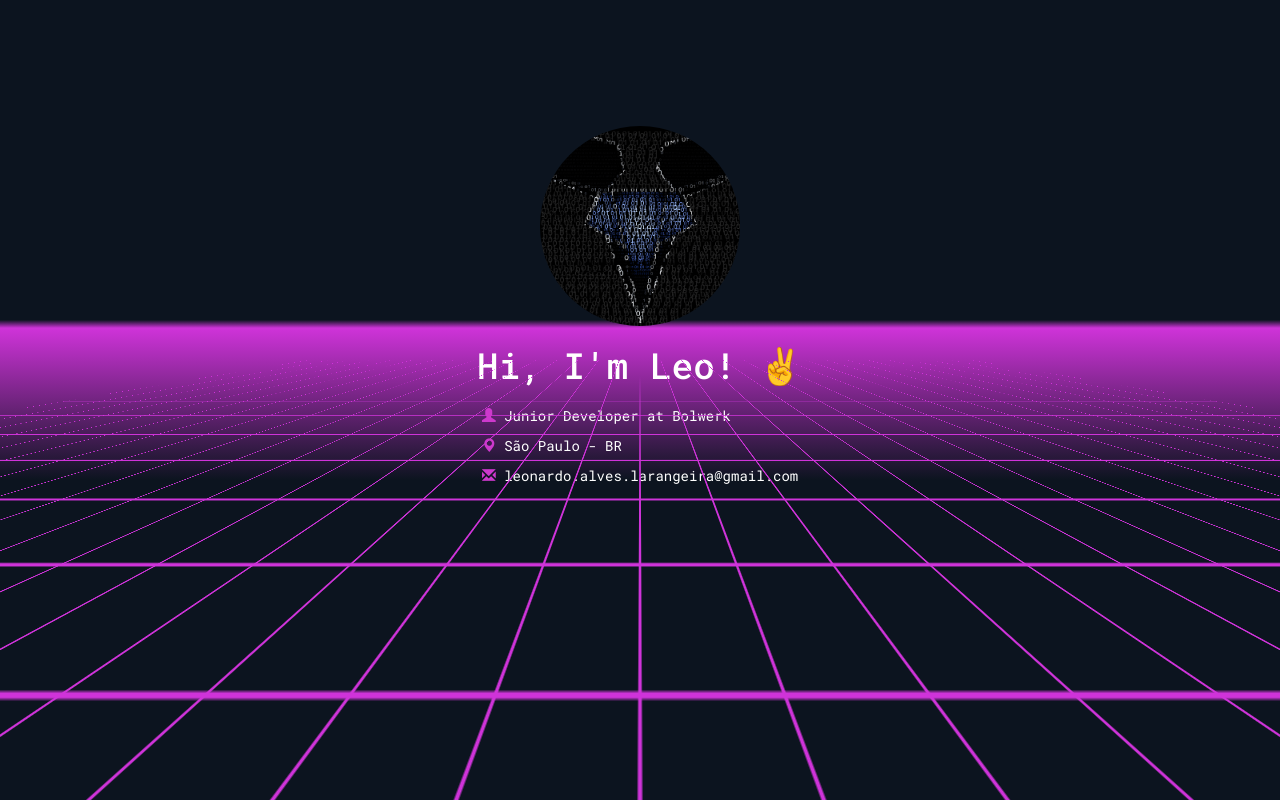
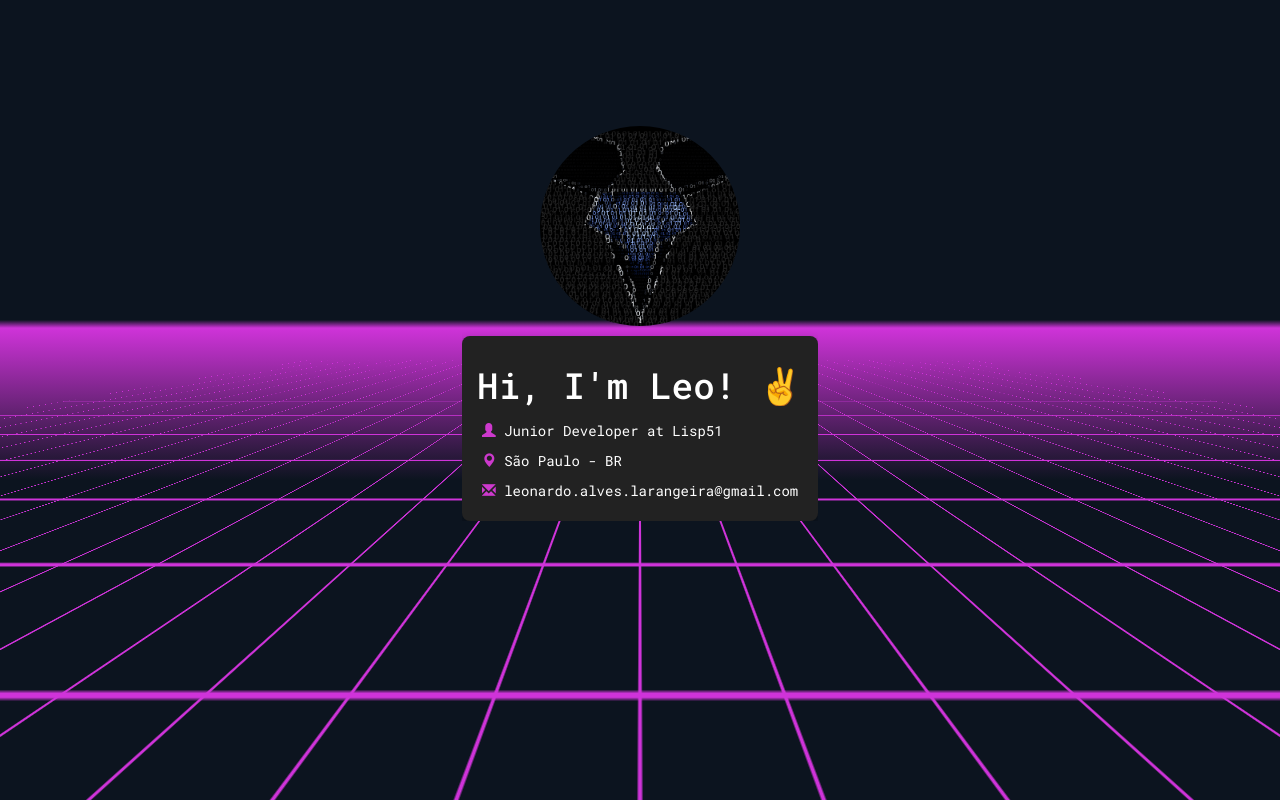
Before and after one commit to LeoLarangeira/portfolio, a plain HTML site: page index.html in a window 1280 px wide. Drawn offline with nearby package versions, Linux system fonts and the light colour scheme.

Commit message:
add background card and update the company name

```diff
--- a/css/global.css
+++ b/css/global.css
@@ -13,4 +13,5 @@
     justify-content: flex-start; /* Alinha os itens no topo (eixo principal) */
     align-items: center; /* Centraliza os itens no eixo transversal */
     height: 100%;
+    z-index: 2;
 }
--- a/css/header.css
+++ b/css/header.css
@@ -4,6 +4,7 @@
     display: flex;
     flex-direction: column;
     align-items: center;
+    z-index: 3;
 }
 .header .photo{
     height: 200px;
@@ -20,15 +21,27 @@ body{
 }
 
 
+/* Card estilo */
+.card {
+    background: #222;
+    border-radius: 8px;
+    padding: 1rem;
+    box-shadow: 0px 4px 8px rgba(0, 0, 0, 0.3);
+    margin-top: 1rem;
+    z-index: 3;
+  }
+
 .information{
     margin: .5rem;
     display: flex;
     flex-direction: column;
     align-items: flex-start;
+    z-index: 3;
 }
 
 .information p{
     margin: .5rem;
     flex-direction: row;
     align-items: center;
+    z-index: 3;
 }
--- a/css/retrowave.css
+++ b/css/retrowave.css
@@ -7,6 +7,7 @@
   html, body {
     height: 100%;
     overflow: hidden;
+    z-index: 1; /* Camada inferior */
   }
 
   body {
@@ -22,6 +23,7 @@
     justify-content: center;
     align-items: center;
     height: 100%;
+    z-index: 2;
   }
 
   .inner-wrapper {
@@ -31,6 +33,7 @@
     margin: 0 auto;
     perspective: 180px;
     perspective-origin: 50% 40%;
+    z-index: 2;
   }
 
   .landscape {
@@ -44,6 +47,7 @@
     background-position: -1px -1px, -1px -1px;
     transform: rotateX(85deg);
     animation: moveUp 1s infinite linear;
+    z-index: 1; /* Camada inferior */
   }
 
 
@@ -53,20 +57,25 @@
   @keyframes moveUp{
     0% {
       background-position: -50px -50px, -1px -1px;
+      z-index: 2;
     }
     100% {
       background-position: -1px -1px, -1px -1px;
+      z-index: 2;
     }
   }
 
   @keyframes glow {
     0% {
       filter: drop-shadow(0 0 6px #CF33D9) drop-shadow(0 0 6px #CF33D9);
+      z-index: 2;
     }
     50% {
       filter: drop-shadow(0 0 1px #CF33D9) drop-shadow(0 0 1px #CF33D9);
+      z-index: 2;
     }
     100% {
       filter: drop-shadow(0 0 6px #CF33D9) drop-shadow(0 0 6px #CF33D9);
+      z-index: 2;
     }
   }
--- a/index.html
+++ b/index.html
@@ -30,16 +30,17 @@
       <header class="header">
 
         <img src="assets/ed216d49c139926e7d5c71c32ebe02cf.gif" alt="gif-photo-profile" class="photo">
+        <div class="card">
+          <h1 class="title">Hi, I'm Leo! &#9996</h1>
 
-        <h1 class="title">Hi, I'm Leo! &#9996</h1>
-
-        <div class="information">
-          <p><i class="glyphicon glyphicon-user" style="color:rgb(205, 57, 205);"></i> Junior Developer at
-            Bolwerk</p>
-          <p><i class="glyphicon glyphicon-map-marker" style="color:rgb(205, 57, 205);"></i> São Paulo - BR</p>
-          <p><i class="glyphicon 	glyphicon glyphicon-envelope" style="color:rgb(205, 57, 205);"></i> leonardo.alves.larangeira@gmail.com</p>
+          <div class="information">
+            <p><i class="glyphicon glyphicon-user" style="color:rgb(205, 57, 205);"></i> Junior Developer at
+              Lisp51</p>
+            <p><i class="glyphicon glyphicon-map-marker" style="color:rgb(205, 57, 205);"></i> São Paulo - BR</p>
+            <p><i class="glyphicon 	glyphicon glyphicon-envelope" style="color:rgb(205, 57, 205);"></i>
+              leonardo.alves.larangeira@gmail.com</p>
+          </div>
         </div>
-
       </header>
     </div>
   </div>
```
